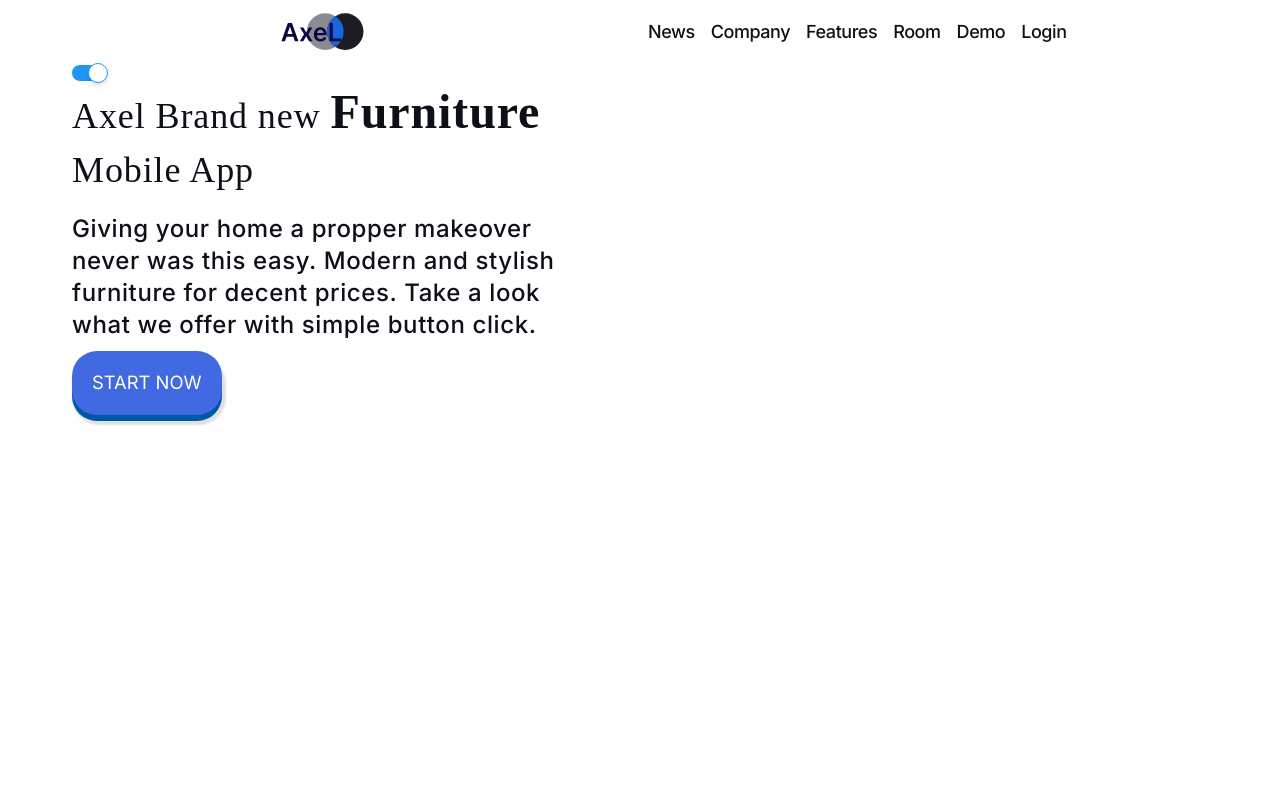
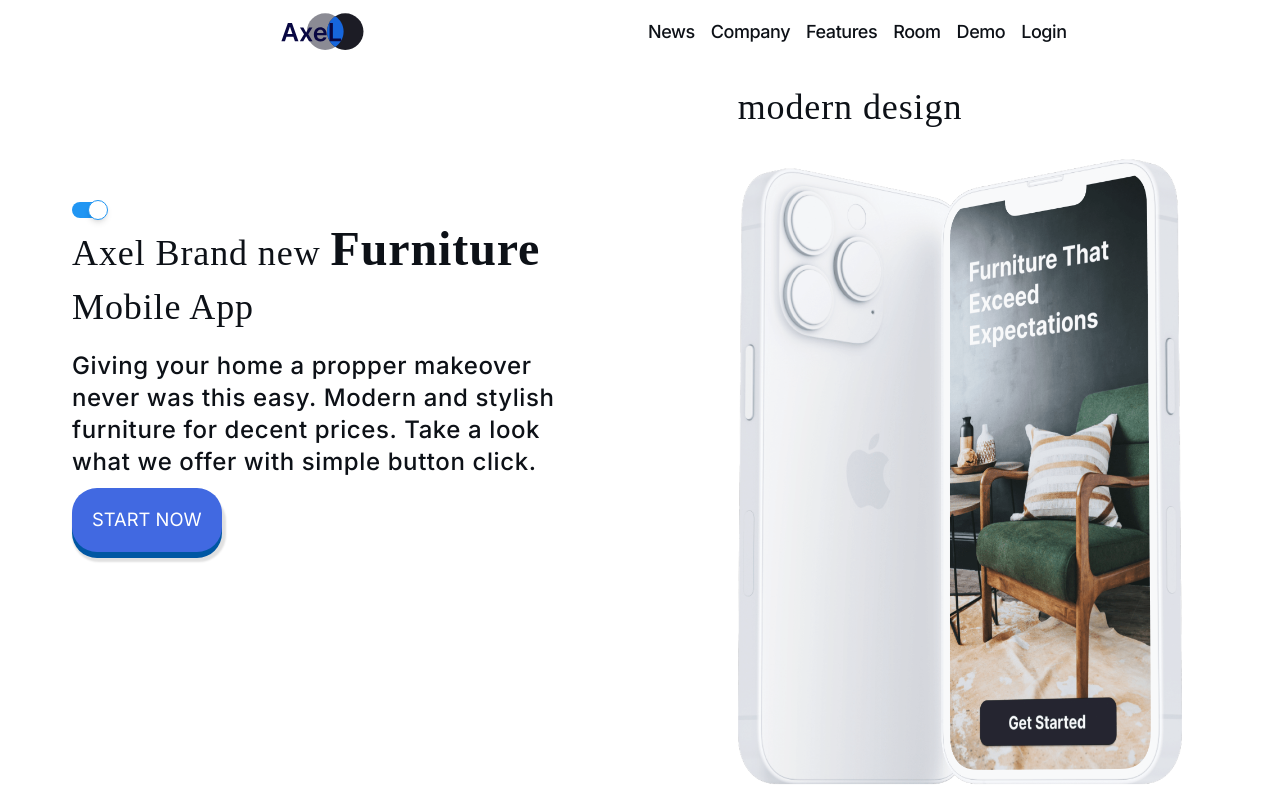
Before and after one commit to salmanulfarispk/FurnitureDesign_using-ReactVite-FramerMotion-, a React (Vite) app: page / in a window 1280 px wide. Built offline with nearby package versions, Linux system fonts and the light colour scheme; a web font is replaced by a local one.

Commit message:
completes header section..

```diff
--- a/src/App.css
+++ b/src/App.css
@@ -1,3 +1,5 @@
-.preserve3d{
-    @apply transform-style-[preserve-3d]
-}
+* {
+    margin: 0;
+    padding: 0;
+    box-sizing: border-box;
+  }
--- a/src/Components/Headers/Header.jsx
+++ b/src/Components/Headers/Header.jsx
@@ -1,10 +1,14 @@
 import React from 'react'
 import { Switch } from "@material-tailwind/react";
+import header1 from "../../assets/images/headerImage.png"
+import { motion } from 'framer-motion';
 
 function Header() {
     return (
         <div className='mx-auto pt-16'>
             <div className='grid grid-cols-2 justify-items-center items-center'>
+
+                {/**left section */}
 
                 <div className='w-4/5 pl-2'>
                     <Switch color="blue" defaultChecked />
@@ -23,6 +27,28 @@ function Header() {
                         </button>
                     </div>
                 </div>
+
+                {/**right section */}
+
+                <div className='mt-4'>
+                    <div>
+                        <h2 className='text-4xl pb-4 font-serif font-medium no-underline align-middle tracking-wide normal-case leading-normal text-dark '>modern design</h2>
+                    </div>
+                    <motion.img
+                        className='h-[625px] w-full bg-no-repeat bg-center relative z-10 rounded-xl'
+                        src={header1}
+                        alt='header-phone'
+                        animate={{
+                            y: [-20, 20, -20],
+                        }}
+                        transition={{
+                            duration: 4,
+                            repeat: Infinity,
+                            ease: "linear",
+                        }}
+                    />
+                </div>
+
             </div>
         </div>
     )
--- a/src/index.css
+++ b/src/index.css
@@ -33,4 +33,5 @@
     .pushable:active .front {
         transform: translateY(-2px);
     }
+
 }
```
Also changed, not shown: src/assets/images/headerImage.png (added). Lines whose indentation alone changed are shown as unchanged.
